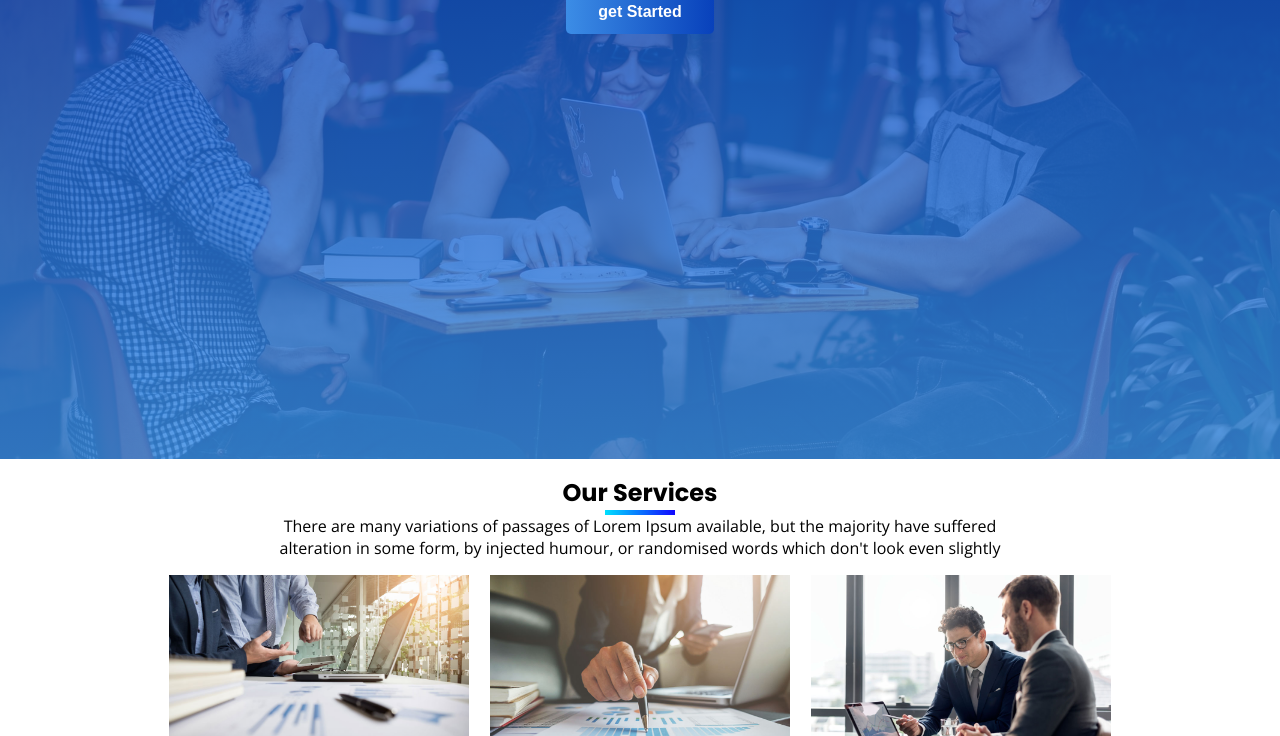
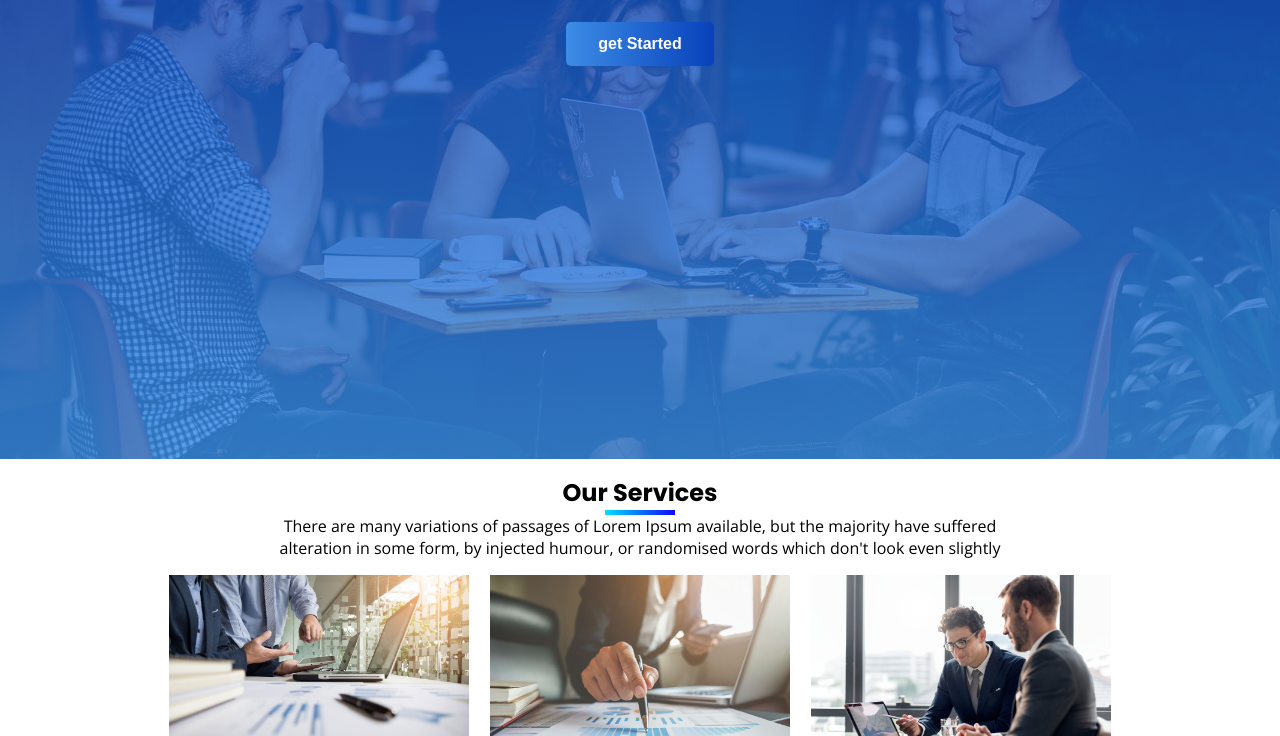
Before and after one commit to AnonymusKil/New-Landing-page, a plain HTML site: page index.html in a window 1280 px wide. Shown: the part 261-997 px from the top of the page. Drawn offline with nearby package versions, Linux system fonts and the light colour scheme.

Commit message:
added padding to make it attractive

```diff
--- a/style.css
+++ b/style.css
@@ -12,6 +12,9 @@ p{
 }
 html{
   overflow-x: hidden;
+}
+section {
+  padding: 2rem;
 }
 nav.mobile {
   display: flex;
```
